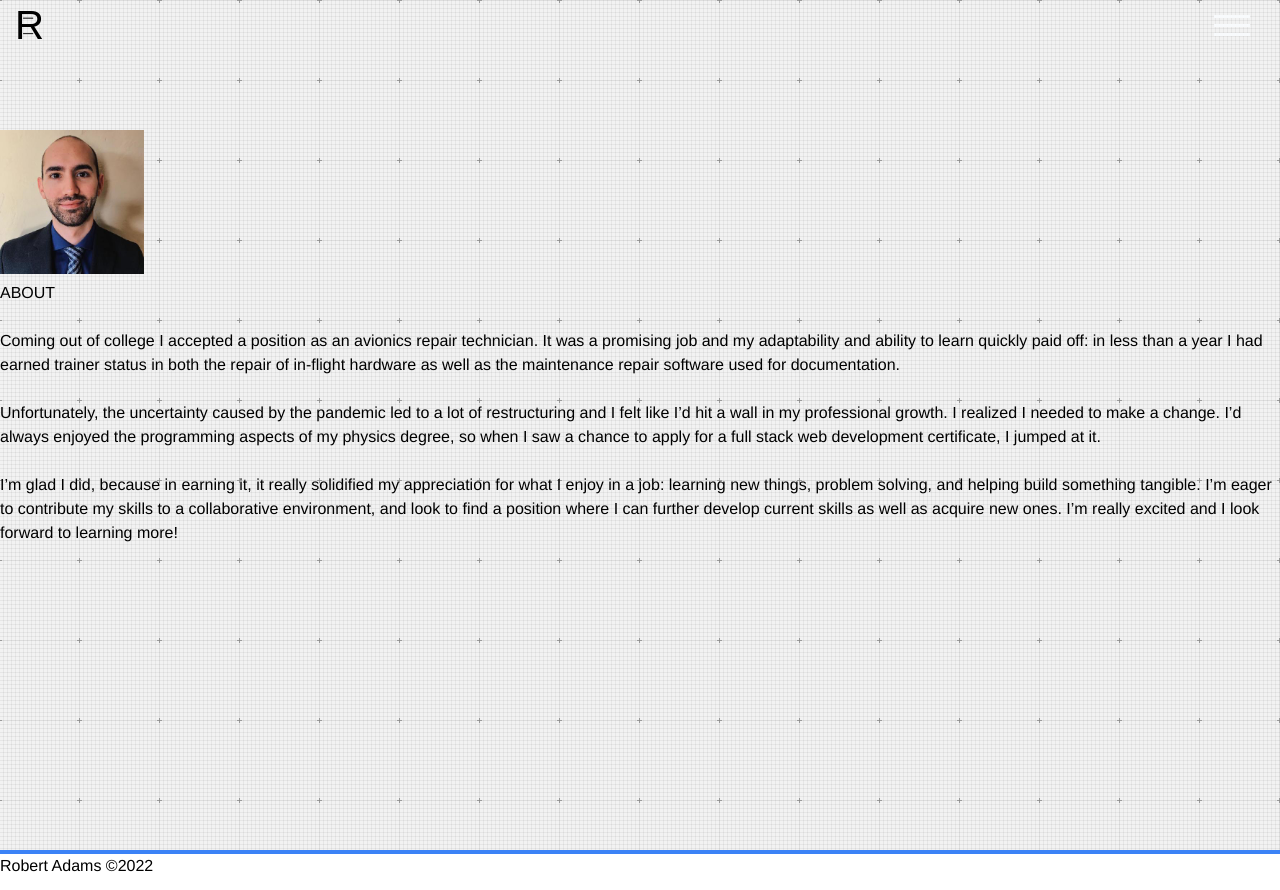
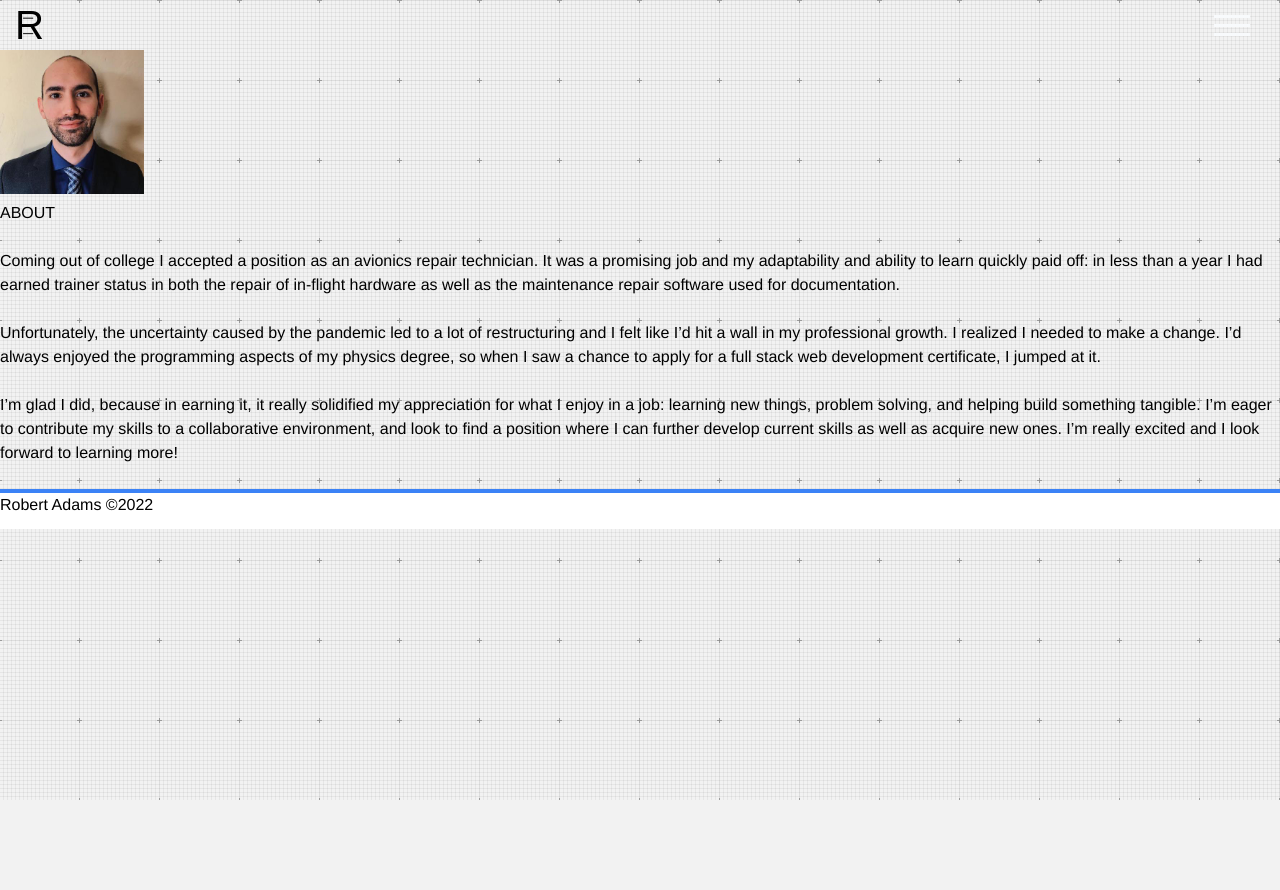
Before and after one commit to r0b4dams/portfolio, a Next.js app: page /About in a window 1280 px wide. After the commit the page ends 800 px from the top, so only its background shows below. Built offline with nearby package versions, Linux system fonts and the light colour scheme.

Commit message:
removed styles

```diff
--- a/components/Layout.tsx
+++ b/components/Layout.tsx
@@ -8,7 +8,7 @@ const Layout: React.FC<{
   return (
     <>
       <Header />
-      <main className='m-auto h-screen pt-[10vh] pb-[5vh] hide-scrollbar'>
+      <main className='hide-scrollbar'>
         {page}
       </main>
       <Footer />
```
